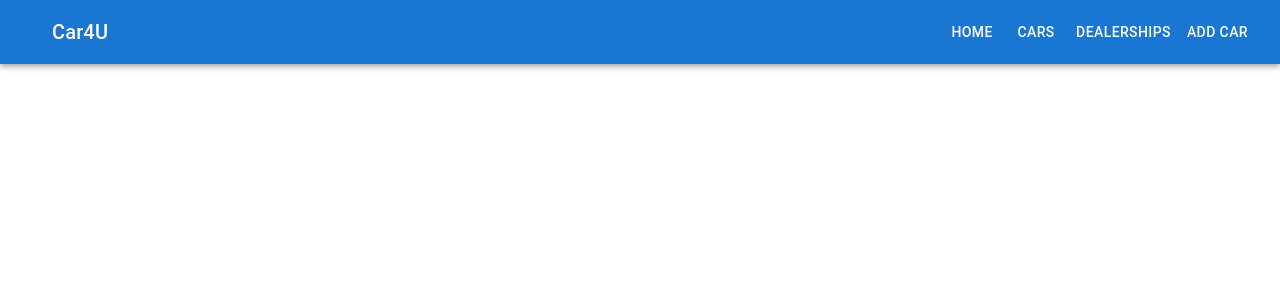
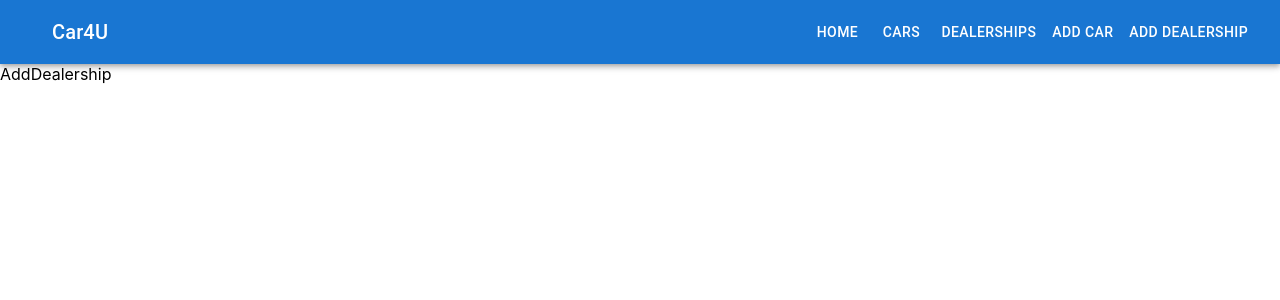
Before and after one commit to thyoon515/phase-3-project-frontend, a React (Create React App) app: page /addDealership in a window 1280 px wide. Shown: the top 300 px of the page. Built offline with nearby package versions, Linux system fonts and the light colour scheme; no server answers.

Commit message:
Add new component, AddDealership.jsx

```diff
--- a/src/App.jsx
+++ b/src/App.jsx
@@ -6,6 +6,7 @@ import ListOfUsedCars from "./components/lists/ListOfUsedCars";
 import ListOfDealerships from "./components/lists/ListOfDealerships";
 import AddCar from "./components/lists/AddCar";
 import EditCar from "./components/lists/EditCar";
+import AddDealership from "./components/lists/AddDealership";
 
 function App() {
 
@@ -39,6 +40,7 @@ function App() {
         <Route path="/dealerships" element={<ListOfDealerships dealerships={dealerships} />} />
         <Route path="/addCar" element={<AddCar dealerships={dealerships} />} />
         <Route path="/editCar" element={<EditCar editCar={editCar} dealerships={dealerships} />} />
+        <Route path="/addDealership" element={<AddDealership />} />
       </Routes>
     </Router>
 
--- /dev/null
+++ b/src/components/lists/AddDealership.jsx
@@ -0,0 +1,9 @@
+import React from 'react'
+
+const AddDealership = () => {
+  return (
+    <div>AddDealership</div>
+  )
+}
+
+export default AddDealership
--- a/src/components/navigation/NavBar.jsx
+++ b/src/components/navigation/NavBar.jsx
@@ -27,7 +27,8 @@ const NavBar = () => {
           <Button color="inherit" component={ Link } to="/">Home</Button>
           <Button color="inherit" component={ Link } to="/cars">Cars</Button>
           <Button color="inherit" component={ Link } to="/dealerships">Dealerships</Button>
-          <Button color="inherit" component={ Link } to="/addcar">Add Car</Button>
+          <Button color="inherit" component={ Link } to="/addCar">Add Car</Button>
+          <Button color="inherit" component={ Link } to="/addDealership">Add Dealership</Button>
         </Toolbar>
       </AppBar>
     </Box>
```
